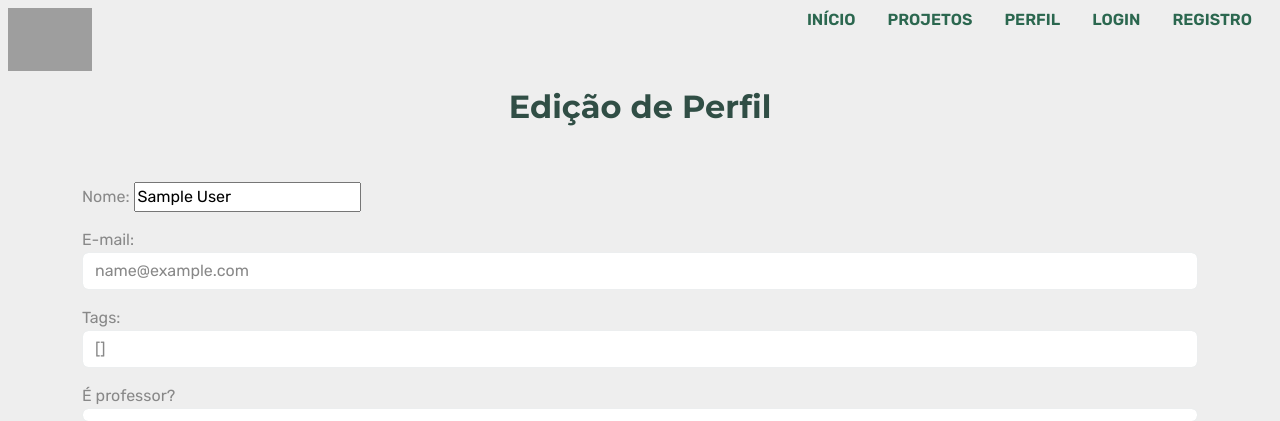
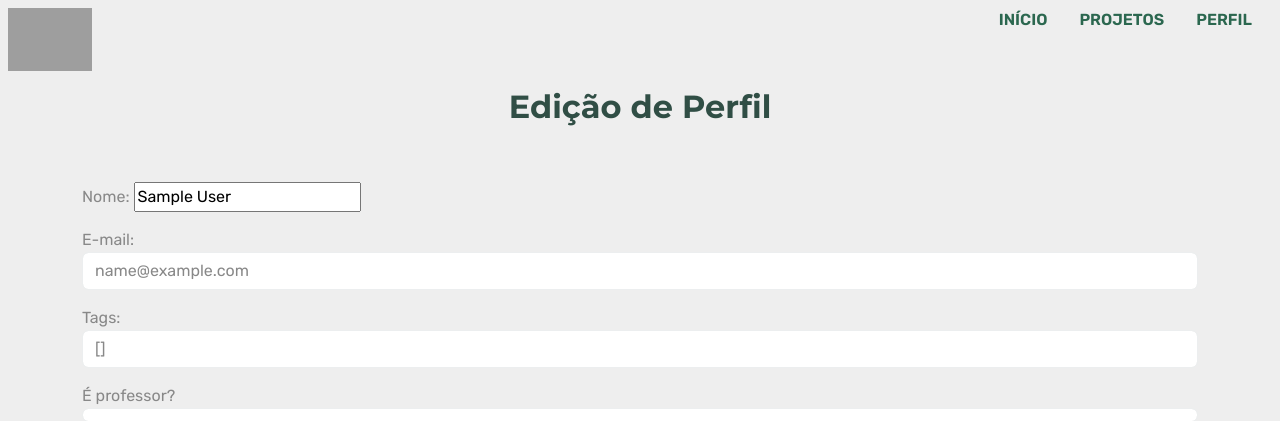
Before and after one commit to conecta-cientifica/conecta-cientifica, a Django app: page /user-profile-edit/ in a window 1280 px wide. Shown: the top 421 px of the page. Run offline with Django 4.2, Linux system fonts and the light colour scheme; the visitor is signed in with stand-in values (Sample User, id 1); data comes from the database, SQL or seed files in the repository; some libraries are stand-ins or nearby versions; grey boxes are pictures that could not be loaded.

Commit message:
refactor: condicionar exibição de links com autenticação do usuário
Exibir ou não links do navbar e página inicial a depender se o usuário está logado ou não

```diff
--- a/accounts/views.py
+++ b/accounts/views.py
@@ -158,9 +158,6 @@
         form = UserForm(instance=user)
     return render(request, 'user_update.html', {'form': form})
 
-
-
-
 def user_delete(request, pk):
     user = get_object_or_404(User, pk=pk)
     if request.method == 'POST':
--- a/main/templates/base/base.html
+++ b/main/templates/base/base.html
@@ -48,17 +48,17 @@
                 <a class="nav-link" href="{% url 'projects-feed' %}">PROJETOS</a>
               </li>
               {% endif %}
-              {% if request.path != '/' and request.path != '/login/' and request.path != '/register/' and request.path != '/user-profile/' %}
+              {% if request.path != '/user-profile/' and user.is_authenticated %}
               <li class="nav-item px-3">
                 <a class="nav-link" href="{% url 'user-profile' %}">PERFIL</a>
               </li>
               {% endif %}
-              {% if request.path != '/login/' and request.path != '/user-profile/' and request.path != '/project-page/' %}
+              {% if request.path != '/login/' and not user.is_authenticated %}
               <li class="nav-item px-3">
                 <a class="nav-link" href="{% url 'login' %}">LOGIN</a>
               </li>
               {% endif %}
-              {% if request.path != '/register/' and request.path != '/user-profile/' and request.path != '/' and request.path != '/project-page/' %}
+              {% if request.path != '/register/' and not user.is_authenticated %}
               <li class="nav-item px-3">
                 <a class="nav-link" href="{% url 'register' %}">REGISTRO</a>
               </li>
--- a/main/templates/main.html
+++ b/main/templates/main.html
@@ -7,7 +7,9 @@
         <div class="container main_p ps-6 p-5 text-dark">
             <p id="slogan"><em><strong><span class="text-primary-emphasis">Conectando mentes</span></strong></em> para fomentar a <em><strong><span class="text-primary-emphasis">ciência</span></strong></em>.</p>
             <p>Promovemos a colaboração, a descoberta e o aprendizado, inspirando o futuro da ciência.</p>
+            {% if not user.is_authenticated %}
             <a href="{% url 'register' %}" class="btn btn-primary rounded-pill">REGISTRE-SE AGORA</a>
+            {% endif %}
         </div>
     </div>
 {% endblock %}
```
